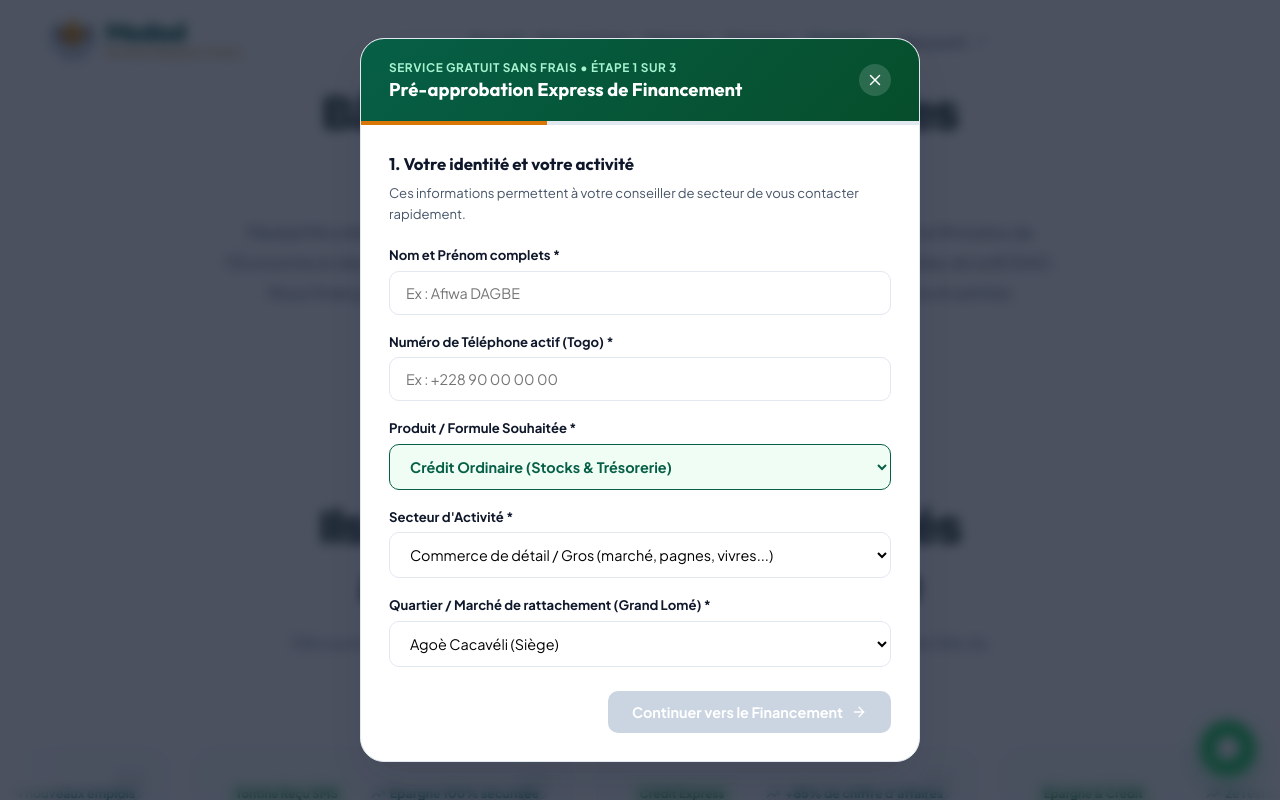
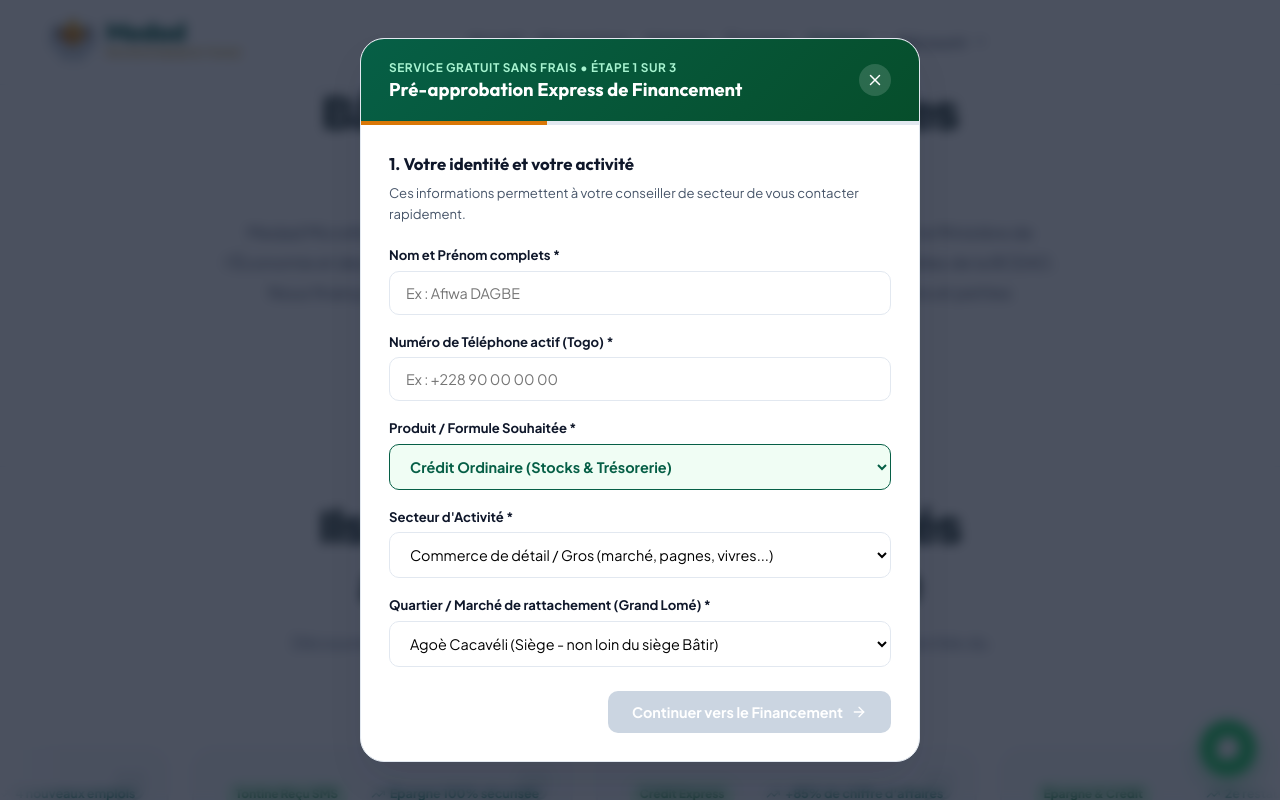
Before and after one commit to seo-ben/medad, a React (Vite) app: page / in a window 1280 px wide. Both pictures are taken after a click on the button "Faire une demande de crédit". Shown: the part 7302-8102 px from the top of the page. Built offline with nearby package versions, Linux system fonts and the light colour scheme; grey boxes are pictures that could not be loaded.

Commit message:
fix(contact): mise à jour coordonnées, WhatsApp, email et points de services officiels

```diff
--- a/src/App.tsx
+++ b/src/App.tsx
@@ -83,7 +83,7 @@ export const App: React.FC = () => {
       {/* Footer Institutionnel & Mentions Légales */}
       <Footer />
 
-      {/* Bouton Flottant WhatsApp Fixe (+228 97 31 78 25) */}
+      {/* Bouton Flottant WhatsApp Fixe (+228 70 45 35 59) */}
       <FloatingWhatsApp />
 
       {/* Bouton de remontée fluide en haut de page */}
--- a/src/components/ContactSection.tsx
+++ b/src/components/ContactSection.tsx
@@ -39,7 +39,7 @@ export const ContactSection: React.FC = () => {
       "_Message envoyé depuis le site web Medad Microfinance_"
     ].filter(Boolean).join("\n");
 
-    const whatsappUrl = `https://wa.me/22897317825?text=${encodeURIComponent(messageLines)}`;
+    const whatsappUrl = `https://wa.me/22870453559?text=${encodeURIComponent(messageLines)}`;
     setLastWhatsappUrl(whatsappUrl);
     setIsSubmitted(true);
 
@@ -135,8 +135,7 @@ export const ContactSection: React.FC = () => {
                     Siège & Agence Principale
                   </h3>
                   <p style={{ fontSize: '0.94rem', color: '#475569', margin: 0, lineHeight: 1.6 }}>
-                    Boulevard Faure Gnassingbé, Agoè Cacavéli<br />
-                    (Face à l'ex-restaurant 20/20, à côté de la maison royale)<br />
+                    Agoè Cacavéli, non loin du siège Bâtir<br />
                     <strong>06 BP 61390 Lomé, Togo</strong>
                   </p>
                 </div>
@@ -187,11 +186,14 @@ export const ContactSection: React.FC = () => {
                 </div>
                 <div>
                   <h3 style={{ fontSize: '1.15rem', fontWeight: 700, color: '#0f241d', margin: '0 0 0.4rem 0' }}>
-                    Lignes Directes
+                    Lignes Directes & Points de Services
                   </h3>
-                  <p style={{ fontSize: '0.94rem', color: '#475569', margin: 0, lineHeight: 1.6 }}>
+                  <p style={{ fontSize: '0.94rem', color: '#475569', margin: 0, lineHeight: 1.65 }}>
+                    WhatsApp / Siège : <a href="tel:+22870453559" style={{ color: '#065f46', fontWeight: 700, textDecoration: 'none' }}>+228 70 45 35 59</a><br />
                     Fixe : <a href="tel:+22823353559" style={{ color: '#065f46', fontWeight: 700, textDecoration: 'none' }}>+228 23 35 35 59</a><br />
-                    Mobile / Agence : <a href="tel:+22870453555" style={{ color: '#065f46', fontWeight: 700, textDecoration: 'none' }}>+228 70 45 35 55</a>
+                    Legbassito : <a href="tel:+22870445076" style={{ color: '#065f46', fontWeight: 700, textDecoration: 'none' }}>(+228) 70 44 50 76</a><br />
+                    Zanguera Klikamé : <a href="tel:+22870688080" style={{ color: '#065f46', fontWeight: 700, textDecoration: 'none' }}>(+228) 70 68 80 80</a><br />
+                    Point de collecte Kégué : <a href="tel:+22893626109" style={{ color: '#065f46', fontWeight: 700, textDecoration: 'none' }}>+228 93 62 61 09</a>
                   </p>
                 </div>
               </div>
@@ -199,7 +201,7 @@ export const ContactSection: React.FC = () => {
 
             {/* Bouton d'Assistance WhatsApp Officiel */}
             <a
-              href="https://wa.me/22897317825"
+              href="https://wa.me/22870453559"
               target="_blank"
               rel="noopener noreferrer"
               style={{
--- a/src/components/FaqSection.tsx
+++ b/src/components/FaqSection.tsx
@@ -44,7 +44,7 @@ const FAQ_DATA: FaqItem[] = [
     id: '6',
     category: 'general',
     question: "Où se trouvent les agences Medad à Lomé ?",
-    answer: "Notre siège et agence principale sont situés à Agoè Cacavéli (Boulevard Faure Gnassingbé). Nous disposons également de points d'appui et antennes à Vakpossito, Zanguera, Legbassito, Adidogomé Assiyéyé, Kégué-Attiégou et Hédzranawoé."
+    answer: "Notre siège et agence principale sont situés à Agoè Cacavéli (non loin du siège Bâtir). Nous disposons également de points de services à Legbassito (derrière le marché Légbassimé, Tél : (+228) 70 44 50 76), à Zanguera Klikamé (en face du CEG, Tél : (+228) 70 68 80 80) et d'un point de collecte à Kégué (sur la route de Kpatcha, non loin de SOMAYAF, Tél : +228 93 62 61 09)."
   },
   {
     id: '7',
@@ -418,7 +418,7 @@ export const FaqSection: React.FC = () => {
             </p>
             <div className="faq-support-actions">
               <a
-                href="https://wa.me/22897317825?text=Bonjour%20Medad,%20j%27ai%20une%20question%20sur%20vos%20services"
+                href="https://wa.me/22870453559?text=Bonjour%20Medad,%20j%27ai%20une%20question%20sur%20vos%20services"
                 target="_blank"
                 rel="noopener noreferrer"
                 className="faq-btn-wa"
@@ -426,9 +426,9 @@ export const FaqSection: React.FC = () => {
                 <MessageSquare size={17} />
                 <span>Poser ma question sur WhatsApp</span>
               </a>
-              <a href="tel:+22897317825" className="faq-btn-tel">
+              <a href="tel:+22870453559" className="faq-btn-tel">
                 <PhoneCall size={17} />
-                <span>Appeler le +228 97 31 78 25</span>
+                <span>Appeler le +228 70 45 35 59</span>
               </a>
             </div>
           </div>
--- a/src/components/FinancialEducation.tsx
+++ b/src/components/FinancialEducation.tsx
@@ -458,7 +458,7 @@ export const FinancialEducation: React.FC = () => {
             {/* Bouton direct vers un conseiller WhatsApp */}
             <div style={{ marginTop: '2rem' }}>
               <a
-                href={`https://wa.me/22897317825?text=Bonjour%20Medad,%20je%20souhaite%20un%20conseil%20pratique%20sur%20:%20${encodeURIComponent(current.title)}`}
+                href={`https://wa.me/22870453559?text=Bonjour%20Medad,%20je%20souhaite%20un%20conseil%20pratique%20sur%20:%20${encodeURIComponent(current.title)}`}
                 target="_blank"
                 rel="noopener noreferrer"
                 className="fed-action-btn"
--- a/src/components/FloatingWhatsApp.tsx
+++ b/src/components/FloatingWhatsApp.tsx
@@ -40,7 +40,7 @@ export const FloatingWhatsApp: React.FC = () => {
           gap: '0.6rem',
           maxWidth: '250px'
         }}>
-          <span>Discuter avec un conseiller Medad à Lomé (+228 97 31 78 25)</span>
+          <span>Discuter avec un conseiller Medad à Lomé (+228 70 45 35 59)</span>
           <button
             type="button"
             onClick={() => setShowTooltip(false)}
@@ -60,7 +60,7 @@ export const FloatingWhatsApp: React.FC = () => {
       )}
 
       <a
-        href="https://wa.me/22897317825?text=Bonjour%20Medad%20Microfinance,%20je%20souhaite%20des%20informations%20sur%20vos%20services"
+        href="https://wa.me/22870453559?text=Bonjour%20Medad%20Microfinance,%20je%20souhaite%20des%20informations%20sur%20vos%20services"
         target="_blank"
         rel="noopener noreferrer"
         onMouseEnter={() => setShowTooltip(true)}
--- a/src/components/HowItWorks.tsx
+++ b/src/components/HowItWorks.tsx
@@ -506,7 +506,7 @@ export const HowItWorks: React.FC<HowItWorksProps> = ({ onOpenPreApproval }) =>
               </button>
 
               <a
-                href="https://wa.me/22897317825"
+                href="https://wa.me/22870453559"
                 target="_blank"
                 rel="noopener noreferrer"
                 className="hiw-secondary-btn"
--- a/src/components/NetworkMap.tsx
+++ b/src/components/NetworkMap.tsx
@@ -44,128 +44,71 @@ const SOCIAL_AGENCIES: AgencySocial[] = [
     type: 'headquarter',
     typeLabel: 'Direction & Guichets Centraux',
     tag: 'Siège',
-    address: 'Boulevard Faure Gnassingbé, Immeuble Medad, face station Sanol, Lomé',
-    zemidjanGuide: '« Agoè Cacavéli, Carrefour 2 Lions, Immeuble Medad en face de la station Sanol »',
-    onSiteGuide: 'Au Carrefour 2 Lions : grand Immeuble Medad, directement en face de la station-service Sanol.',
+    address: 'Agoè Cacavéli, non loin du siège Bâtir, Lomé',
+    zemidjanGuide: '« Agoè Cacavéli, non loin du siège Bâtir »',
+    onSiteGuide: 'À Agoè Cacavéli, non loin du siège Bâtir.',
     socialContext: 'Guichet principal climatisé, comités d\'octroi de crédit, accueil des groupements et micro-entreprises formalisées.',
     languages: ['Français', 'Mina', 'Éwé', 'Kabyè'],
     hours: 'Lun - Ven : 07h30 - 17h30 • Sam : 08h00 - 12h30',
-    phone: '+228 97 31 78 25',
-    phoneRaw: '+22897317825',
+    phone: '+228 70 45 35 59',
+    phoneRaw: '+22870453559',
     lat: 6.2085,
     lng: 1.1895,
     googleMapsUrl: 'https://www.google.com/maps/dir/?api=1&destination=6.2085,1.1895'
   },
   {
-    id: 'adidogome',
-    name: 'Agence Marché Assiyéyé',
-    district: 'Adidogomé Assiyéyé',
+    id: 'legbassito',
+    name: 'Point de Service Legbassito',
+    district: 'Legbassito',
     type: 'market',
-    typeLabel: 'Pôle Marché & Revendeuses',
-    tag: 'Marché',
-    address: 'Marché d\'Adidogomé Assiyéyé, axe carrefour Douane, Lomé',
-    zemidjanGuide: '« Adidogomé Assiyéyé, grand marché vers le carrefour Douane »',
-    onSiteGuide: 'Face au marché Assiyéyé, sur l\'axe menant au carrefour Douane, à côté de la pharmacie.',
-    socialContext: 'Implantée au contact immédiat des marchandes de vivres, pagnes et demi-grossistes pour des versements rapides sans quitter le marché.',
-    languages: ['Mina', 'Éwé', 'Français'],
-    hours: 'Lun - Ven : 07h30 - 17h30 • Sam : 08h00 - 13h00 (Jour de marché)',
-    phone: '+228 97 31 78 25',
-    phoneRaw: '+22897317825',
-    lat: 6.1725,
-    lng: 1.1632,
-    googleMapsUrl: 'https://www.google.com/maps/dir/?api=1&destination=6.1725,1.1632'
-  },
-  {
-    id: 'hedzranawoe',
-    name: 'Point Conseil Friperies & Commerce',
-    district: 'Hédzranawoé',
-    type: 'market',
-    typeLabel: 'Pôle Friperies & Négoce',
-    tag: 'Friperies',
-    address: 'À 50m de l\'entrée principale du Grand Marché des Friperies, Lomé',
-    zemidjanGuide: '« Hédzranawoé, entrée principale du marché des friperies »',
-    onSiteGuide: 'À 50 mètres de la porte d\'entrée principale du Grand Marché de Friperies d\'Hédzranawoé.',
-    socialContext: 'Dédié aux commerçants de balles de friperie, grossistes et détaillants avec des solutions de crédit de trésorerie sur rotation rapide.',
-    languages: ['Mina', 'Éwé', 'Français', 'Kotokoli'],
-    hours: 'Lun - Ven : 08h00 - 17h00 • Sam : 08h00 - 12h30',
-    phone: '+228 97 31 78 25',
-    phoneRaw: '+22897317825',
-    lat: 6.1685,
-    lng: 1.2580,
-    googleMapsUrl: 'https://www.google.com/maps/dir/?api=1&destination=6.1685,1.2580'
-  },
-  {
-    id: 'vakpossito',
-    name: 'Point d\'Appui Vakpossito',
-    district: 'Vakpossito',
-    type: 'market',
-    typeLabel: 'Point de Collecte & Tontine',
-    tag: 'Tontine',
-    address: 'Carrefour central de Vakpossito, à proximité du marché, Lomé',
-    zemidjanGuide: '« Carrefour central de Vakpossito, non loin du marché »',
-    onSiteGuide: 'Au grand carrefour central de Vakpossito, à 80m de l\'entrée du marché de quartier.',
-    socialContext: 'Proximité des commerces de quartier et des femmes maraîchères. Collecteurs de tontine disponibles pour les cotisations journalières.',
+    typeLabel: 'Point de Service Nord',
+    tag: 'Point de service',
+    address: 'Derrière le marché Légbassimé, Legbassito, Lomé',
+    zemidjanGuide: '« Legbassito, derrière le marché Légbassimé »',
+    onSiteGuide: 'Derrière le marché Légbassimé.',
+    socialContext: 'Soutien aux commerçantes du marché Légbassimé, activités maraîchères, boutiques familiales et artisans du secteur Nord.',
     languages: ['Éwé', 'Mina', 'Français'],
-    hours: 'Lun - Ven : 08h00 - 17h00 • Sam : 08h00 - 12h00',
-    phone: '+228 97 31 78 25',
-    phoneRaw: '+22897317825',
-    lat: 6.2310,
-    lng: 1.1780,
-    googleMapsUrl: 'https://www.google.com/maps/dir/?api=1&destination=6.2310,1.1780'
+    hours: 'Lun - Ven : 08h00 - 17h00',
+    phone: '(+228) 70 44 50 76',
+    phoneRaw: '+22870445076',
+    lat: 6.2550,
+    lng: 1.1920,
+    googleMapsUrl: 'https://www.google.com/maps/dir/?api=1&destination=6.2550,1.1920'
   },
   {
     id: 'zanguera',
-    name: 'Antenne Artisans & Producteurs',
-    district: 'Zanguera',
+    name: 'Point de Service Zanguera Klikamé',
+    district: 'Zanguera Klikamé',
     type: 'craftsman',
-    typeLabel: 'Pôle Artisanal & Périurbain',
-    tag: 'Artisans',
-    address: 'Route Nationale N°5 (RN5), en face du marché artisanal de Zanguera',
-    zemidjanGuide: '« Zanguera sur la route de Kpalimé (RN5), face au marché artisanal »',
-    onSiteGuide: 'Sur la RN5 (axe Lomé-Kpalimé) : directement en face du marché artisanal de Zanguera.',
-    socialContext: 'Pensé pour les artisans du bois, mécaniciens, soudeurs et constructeurs qui financent leurs équipements et machines de travail.',
+    typeLabel: 'Point de Service Ouest',
+    tag: 'Point de service',
+    address: 'Zanguera Klikamé, en face du CEG, Lomé',
+    zemidjanGuide: '« Zanguera Klikamé, en face du CEG »',
+    onSiteGuide: 'En face du CEG à Zanguera Klikamé.',
+    socialContext: 'Accompagnement de proximité pour les commerçants, artisans et entrepreneurs de la zone de Zanguera Klikamé.',
     languages: ['Éwé', 'Mina', 'Français'],
     hours: 'Lun - Ven : 08h00 - 17h00',
-    phone: '+228 97 31 78 25',
-    phoneRaw: '+22897317825',
+    phone: '(+228) 70 68 80 80',
+    phoneRaw: '+22870688080',
     lat: 6.1820,
     lng: 1.1080,
     googleMapsUrl: 'https://www.google.com/maps/dir/?api=1&destination=6.1820,1.1080'
   },
   {
-    id: 'legbassito',
-    name: 'Antenne Legbassito',
-    district: 'Legbassito',
-    type: 'craftsman',
-    typeLabel: 'Point Proximité Nord',
-    tag: 'Nord Lomé',
-    address: 'Grand Carrefour Legbassito, axe commercial vers Mission-Tové',
-    zemidjanGuide: '« Carrefour Legbassito, axe principal Mission-Tové »',
-    onSiteGuide: 'Au rond-point / grand carrefour de Legbassito, sur l\'axe commercial principal.',
-    socialContext: 'Soutien aux activités maraîchères, boutiques familiales et artisans du secteur Nord de l\'agglomération loméenne.',
-    languages: ['Éwé', 'Mina', 'Français'],
-    hours: 'Lun - Ven : 08h00 - 17h00',
-    phone: '+228 97 31 78 25',
-    phoneRaw: '+22897317825',
-    lat: 6.2550,
-    lng: 1.1920,
-    googleMapsUrl: 'https://www.google.com/maps/dir/?api=1&destination=6.2550,1.1920'
-  },
-  {
     id: 'kegue',
-    name: 'Antenne Kégué & Attiégou',
-    district: 'Kégué - Attiégou',
+    name: 'Point de Collecte Kégué',
+    district: 'Kégué',
     type: 'market',
-    typeLabel: 'Point Est & Proximité',
-    tag: 'Est Lomé',
-    address: 'Zone Stade de Kégué, axe vers Attiégou, Lomé',
-    zemidjanGuide: '« Kégué, non loin du grand Stade, axe vers Attiégou »',
-    onSiteGuide: 'Dans la zone du Stade de Kégué, le long de l\'axe commerçant menant à Attiégou.',
-    socialContext: 'Financement des revendeurs de denrées, salons de coiffure, ateliers de couture et prestataires de services de la zone Est.',
+    typeLabel: 'Point de Collecte Est',
+    tag: 'Point de collecte',
+    address: 'Sur la route de Kpatcha, non loin de SOMAYAF, Kégué, Lomé',
+    zemidjanGuide: '« Kégué, sur la route de Kpatcha, non loin de SOMAYAF »',
+    onSiteGuide: 'Sur la route de Kpatcha, non loin de SOMAYAF.',
+    socialContext: 'Collecte d\'épargne tontine et financement de proximité pour les revendeurs, ateliers et prestataires de la zone de Kégué.',
     languages: ['Mina', 'Éwé', 'Français'],
     hours: 'Lun - Ven : 08h00 - 17h00',
-    phone: '+228 97 31 78 25',
-    phoneRaw: '+22897317825',
+    phone: '+228 93 62 61 09',
+    phoneRaw: '+22893626109',
     lat: 6.1950,
     lng: 1.2520,
     googleMapsUrl: 'https://www.google.com/maps/dir/?api=1&destination=6.1950,1.2520'
@@ -616,7 +559,7 @@ export const NetworkMap: React.FC = () => {
 
               {/* Bouton WhatsApp de quartier */}
               <a
-                href={`https://wa.me/22897317825?text=Bonjour%20Medad%20Microfinance,%20je%20souhaite%20des%20renseignements%20pour%20l'agence%20de%20${encodeURIComponent(selectedAgency.district)}`}
+                href={`https://wa.me/22870453559?text=Bonjour%20Medad%20Microfinance,%20je%20souhaite%20des%20renseignements%20pour%20l'agence%20de%20${encodeURIComponent(selectedAgency.district)}`}
                 target="_blank"
                 rel="noopener noreferrer"
                 style={{
--- a/src/components/PreApprovalModal.tsx
+++ b/src/components/PreApprovalModal.tsx
@@ -282,13 +282,10 @@ export const PreApprovalModal: React.FC<PreApprovalModalProps> = ({ isOpen, onCl
                         background: '#ffffff'
                       }}
                     >
-                      <option value="Agoè Cacavéli">Agoè Cacavéli (Siège)</option>
-                      <option value="Adidogomé">Adidogomé (Assiyéyé)</option>
-                      <option value="Vakpossito">Vakpossito</option>
-                      <option value="Zanguera">Zanguera</option>
-                      <option value="Legbassito">Legbassito</option>
-                      <option value="Kégué - Attiégou">Kégué - Attiégou</option>
-                      <option value="Hédzranawoé">Hédzranawoé</option>
+                      <option value="Agoè Cacavéli">Agoè Cacavéli (Siège - non loin du siège Bâtir)</option>
+                      <option value="Legbassito">Legbassito (Derrière le marché Légbassimé)</option>
+                      <option value="Zanguera Klikamé">Zanguera Klikamé (En face du CEG)</option>
+                      <option value="Kégué">Kégué (Route de Kpatcha, non loin de SOMAYAF)</option>
                       <option value="Autre quartier du Grand Lomé">Autre quartier du Grand Lomé</option>
                     </select>
                   </div>
@@ -585,7 +582,7 @@ export const PreApprovalModal: React.FC<PreApprovalModalProps> = ({ isOpen, onCl
 
               <div style={{ display: 'flex', flexDirection: 'column', gap: '0.6rem' }}>
                 <a
-                  href={`https://wa.me/22897317825?text=Bonjour%20Medad%20Microfinance,%20je%20viens%20de%20soumettre%20une%20demande%20de%20pr%C3%A9-approbation%20pour%20${encodeURIComponent(fullName)}%20(${encodeURIComponent(amount)}%20F%20CFA)%20pour%20la%20zone%20de%20${encodeURIComponent(district)}`}
+                  href={`https://wa.me/22870453559?text=Bonjour%20Medad%20Microfinance,%20je%20viens%20de%20soumettre%20une%20demande%20de%20pr%C3%A9-approbation%20pour%20${encodeURIComponent(fullName)}%20(${encodeURIComponent(amount)}%20F%20CFA)%20pour%20la%20zone%20de%20${encodeURIComponent(district)}`}
                   target="_blank"
                   rel="noopener noreferrer"
                   style={{
--- a/src/data/content.ts
+++ b/src/data/content.ts
@@ -330,52 +330,31 @@ export const AGENCIES: Agency[] = [
   {
     name: 'Siège Central & Agence Principale',
     district: 'Agoè Cacavéli',
-    address: 'Boulevard Faure Gnassingbé, Immeuble Medad, Agoè Cacavéli',
-    phone: '+228 97 31 78 25',
+    address: 'Agoè Cacavéli, non loin du siège Bâtir, Lomé',
+    phone: '+228 70 45 35 59',
     isHeadquarter: true,
     hours: 'Lun - Ven : 07h30 - 17h30 | Sam : 08h00 - 12h30'
   },
   {
-    name: 'Point d\'Appui Vakpossito',
-    district: 'Vakpossito',
-    address: 'Près du grand marché de Vakpossito, carrefour central',
-    phone: '+228 97 31 78 25',
-    hours: 'Lun - Ven : 08h00 - 17h00 | Sam : 08h00 - 12h00'
-  },
-  {
-    name: 'Point d\'Appui Zanguera',
-    district: 'Zanguera',
-    address: 'Route Nationale N°5, en face du marché artisanal',
-    phone: '+228 97 31 78 25',
+    name: 'Point de Service Legbassito',
+    district: 'Legbassito',
+    address: 'Derrière le marché Légbassimé',
+    phone: '(+228) 70 44 50 76',
     hours: 'Lun - Ven : 08h00 - 17h00'
   },
   {
-    name: 'Antenne Legbassito',
-    district: 'Legbassito',
-    address: 'Carrefour Legbassito, axe commercial principal',
-    phone: '+228 97 31 78 25',
+    name: 'Point de Service Zanguera Klikamé',
+    district: 'Zanguera Klikamé',
+    address: 'En face du CEG',
+    phone: '(+228) 70 68 80 80',
     hours: 'Lun - Ven : 08h00 - 17h00'
   },
   {
-    name: 'Agence Adidogomé',
-    district: 'Adidogomé',
-    address: 'Non loin du marché d\'Adidogomé Assiyéyé',
-    phone: '+228 97 31 78 25',
-    hours: 'Lun - Ven : 07h30 - 17h30 | Sam : 08h00 - 13h00'
-  },
-  {
-    name: 'Antenne Kégué & Attiégou',
-    district: 'Kégué - Attiégou',
-    address: 'Zone Stade de Kégué, axe vers Attiégou',
-    phone: '+228 97 31 78 25',
+    name: 'Point de Collecte Kégué',
+    district: 'Kégué',
+    address: 'Sur la route de Kpatcha, non loin de SOMAYAF',
+    phone: '+228 93 62 61 09',
     hours: 'Lun - Ven : 08h00 - 17h00'
-  },
-  {
-    name: 'Point Conseil Hédzranawoé',
-    district: 'Hédzranawoé',
-    address: 'À proximité du marché de friperie d\'Hédzranawoé',
-    phone: '+228 97 31 78 25',
-    hours: 'Lun - Ven : 08h00 - 17h00 | Sam : 08h00 - 12h30'
   }
 ];
 
```
Also changed, not shown: src/components/Footer.tsx (+12 -11 lines).
